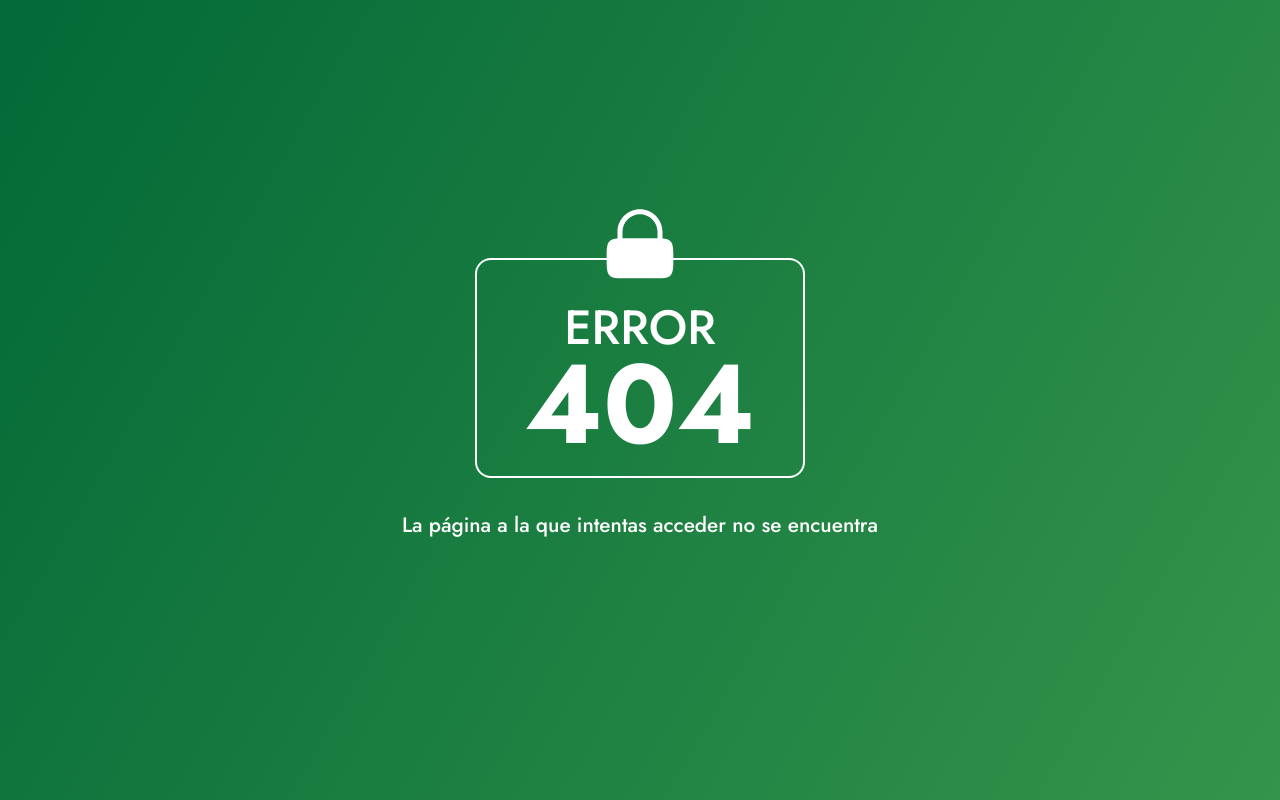
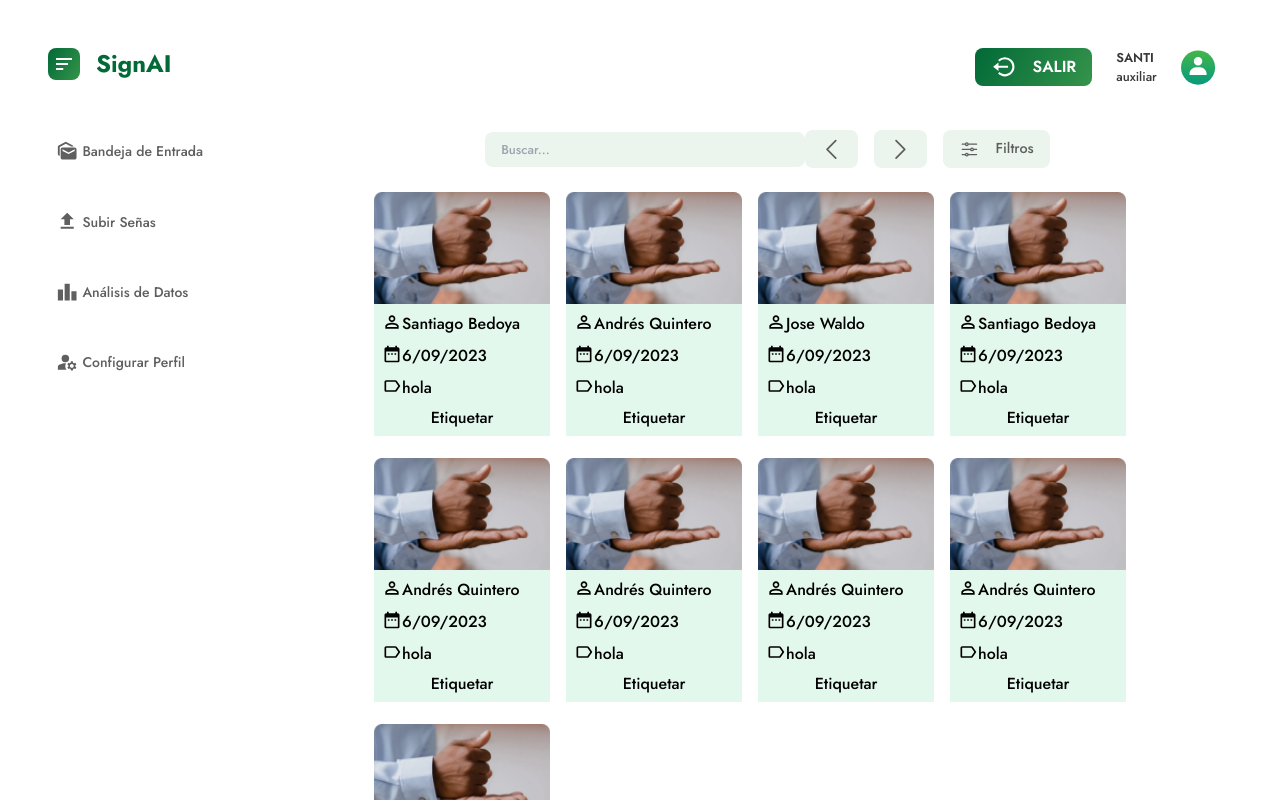
Before and after one commit to SignAIUdeA/SignAI, a Next.js app in the folder frontend/: page /dashboard/inbox in a window 1280 px wide. Before the commit this address had no page. Built offline with nearby package versions, Linux system fonts and the light colour scheme.

Commit message:
Refactor: cambie la páginacion del dashboard, ya no se divide por roles

```diff
--- /dev/null
+++ b/frontend/pages/dashboard/add-users.tsx
@@ -0,0 +1,13 @@
+import FormAddUser from "@/components/form-add-user/FormAddUser";
+import Layoutp from "@/layouts/Layout";
+import styles from "@/styles/adminstrator-index.module.css";
+
+const AddUsers = () => {
+  return (
+    <Layoutp>
+      <FormAddUser className={styles.WrapperFormAddUser} />
+    </Layoutp>
+  );
+};
+
+export default AddUsers;
--- a/frontend/pages/dashboard/administrator/addusers.tsx
+++ /dev/null
@@ -1,15 +0,0 @@
-import Layoutp from "@/layouts/Layoutp";
-import styles from "@/styles/adminstrator-index.module.css";
-
-const AddUsers = () => {
-  return (
-    <Layoutp role="administrator">
-      <div>
-        <h1>Administrador</h1>
-        <h2>Añadir Usuarios</h2>
-      </div>
-    </Layoutp>
-  );
-};
-
-export default AddUsers;
--- a/frontend/pages/dashboard/assistant/index.tsx
+++ /dev/null
@@ -1,13 +0,0 @@
-import DragDrop from "@/components/DragDrop";
-import Layout from "@/layouts/Layout";
-import Layoutp from "@/layouts/Layoutp";
-
-const Assistant = () => {
-  return (
-    <Layoutp role="assistant">
-      <DragDrop />
-    </Layoutp>
-  );
-};
-
-export default Assistant;
--- a/frontend/pages/dashboard/assistant/profile.tsx
+++ /dev/null
@@ -1,12 +0,0 @@
-import { ConfigProfile } from "@/components/config-profile/ConfigProfile";
-import Layoutp from "@/layouts/Layoutp";
-
-const Profile = () => {
-  return (
-    <Layoutp role="assistant">
-      <ConfigProfile />
-    </Layoutp>
-  );
-};
-
-export default Profile;
--- a/frontend/pages/dashboard/assistant/data-analysis.tsx
+++ b/frontend/pages/dashboard/data-analysis.tsx
@@ -1,4 +1,4 @@
-import Layoutp from "@/layouts/Layoutp";
+import Layoutp from "@/layouts/Layout";
 import { labelsData } from "@/components/chart/chart.services";
 import { useState } from "react";
 import ChartData from "@/components/chart/ChartData";
@@ -20,7 +20,7 @@ const DataAnalysis = () => {
   });
 
   return (
-    <Layoutp role="assistant">
+    <Layoutp>
       <div className="debug flex flex-col w-full items-center gap-8 m-20">
         <div className="flex flex-col debug">
           <span>ANÁLISIS DE DATOS</span>
--- /dev/null
+++ b/frontend/pages/dashboard/inbox.tsx
@@ -0,0 +1,54 @@
+import { CardData } from "@/components/card/card.services";
+import FilterSection from "@/components/filter-section/FilterSection";
+import Layout from "@/layouts/Layout";
+import Card from "@/components/card/Card";
+
+const DesktopCards = () => {
+  return (
+    <div className="hidden md:grid h-full mt-6 justify-items-center overflow-y-auto">
+      <div className="grid sm:grid-cols-2 md:grid-cols-3 lg:grid-cols-4 gap-4">
+        {CardData.map((item, index) => (
+          <Card
+            key={index}
+            name={item.name}
+            date={item.date}
+            label={item.label}
+          />
+        ))}
+      </div>
+    </div>
+  );
+};
+
+const MobileCards = () => {
+  return (
+    <div className="md:hidden sm:grid h-full mt-6 justify-items-center ">
+      <div className="grid sm:grid-cols-2">
+        {CardData.map((item, index) => (
+          <Card
+            key={index}
+            name={item.name}
+            date={item.date}
+            label={item.label}
+          />
+        ))}
+      </div>
+    </div>
+  );
+};
+
+const Inbox = () => {
+  return (
+    <Layout>
+      <div className="flex flex-col w-full h-full">
+        <div className="flex justify-center mt-11">
+          <FilterSection />
+        </div>
+        <DesktopCards />
+        <MobileCards />
+      </div>
+    </Layout>
+  );
+};
+
+export default Inbox;
--- a/frontend/pages/dashboard/administrator/index.tsx
+++ b/frontend/pages/dashboard/list-users.tsx
@@ -1,17 +1,16 @@
 import FilterSection from "@/components/filter-section/FilterSection";
 import Table from "@/components/table/Table";
 import Layout from "@/layouts/Layout";
-import Layoutp from "@/layouts/Layoutp";
 
-const Administrator = () => {
+const ListUsers = () => {
   return (
-    <Layoutp role="administrator">
-      <div>
+    <Layout>
+      <>
         <FilterSection />
         <Table />
-      </div>
-    </Layoutp>
+      </>
+    </Layout>
   );
 };
 
-export default Administrator;
+export default ListUsers;
--- a/frontend/pages/dashboard/professional/index.tsx
+++ /dev/null
@@ -1,11 +0,0 @@
-import Layout from "@/layouts/Layout";
-
-const Professional = () => {
-  return (
-    <Layout>
-      <h1>Profesional Dashboard</h1>
-    </Layout>
-  );
-};
-
-export default Professional;
--- a/frontend/pages/dashboard/administrator/profile.tsx
+++ b/frontend/pages/dashboard/profile.tsx
@@ -1,9 +1,9 @@
 import { ConfigProfile } from "@/components/config-profile/ConfigProfile";
-import Layoutp from "@/layouts/Layoutp";
+import Layoutp from "@/layouts/Layout";
 
 const Profile = () => {
   return (
-    <Layoutp role="administrator">
+    <Layoutp>
       <ConfigProfile />
     </Layoutp>
   );
--- a/frontend/pages/dashboard/professional/uploadSigns.tsx
+++ b/frontend/pages/dashboard/upload-signs.tsx
@@ -1,9 +1,10 @@
+import DragDrop from "@/components/DragDrop";
 import Layout from "@/layouts/Layout";
 
 const UploadSigns = () => {
   return (
     <Layout>
-      <h1>Subir señas</h1>
+      <DragDrop />
     </Layout>
   );
 };
```
